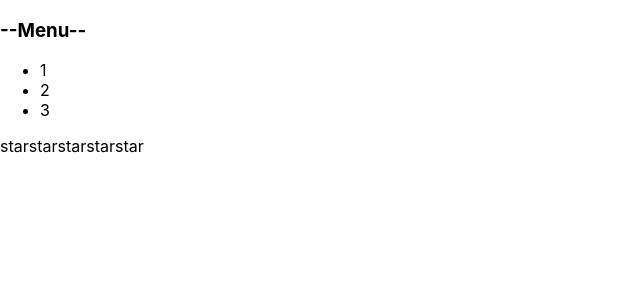
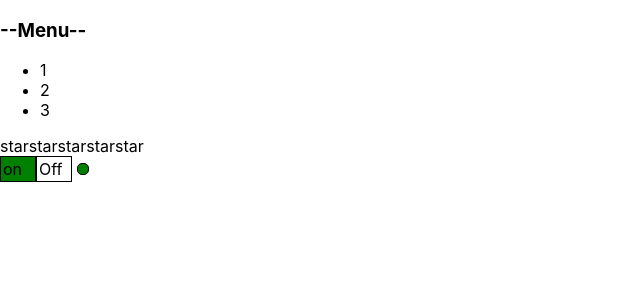
Before and after one commit to AlexMadM/react-kabzda, a React (Create React App) app: page / in a window 1280 px wide. Shown: the top 300 px of the page, without its empty margins (0-640 px from the left). Built offline with nearby package versions, Linux system fonts and the light colour scheme.

Commit message:
lesson 9

```diff
--- a/src/App.tsx
+++ b/src/App.tsx
@@ -3,17 +3,19 @@ import React, {useState} from 'react';
 import './App.css';
 import Rating, {RatingValueType} from "./Rating";
 import Accordion from "./Accordion";
-import OnOff from "./OnOff";
+import UncontrolledOnOff from "./UncontrolledOnOff";
 import UncontrolledAccordion from "./UncontrolledAccordion";
 import UncontrolledRating from "./UncontrolledRating";
+import OnOff from "./OnOff";
 
 function App() {
     let [ratingValue, setRatingValue]= useState<RatingValueType>(0);
     let [accordionCollapsed,setAccordionCollapsed]= useState<boolean>(true)
+    let [on , setOff]= useState(true)
 const acc=()=> setAccordionCollapsed(!accordionCollapsed)
   return (
     <div>
-    {/*  <OnOff/>*/}
+    {/*  <UncontrolledOnOff/>*/}
     {/*  <UncontrolledRating />*/}
     {/*  <UncontrolledAccordion titleValue={'Menu'}/>*/}
     {/*<PageTitle title={"This is APP component"}/>*/}
@@ -26,7 +28,7 @@ const acc=()=> setAccordionCollapsed(!accordionCollapsed)
       {/*<Rating value={3}/>*/}
       {/*<Rating value={4}/>*/}
       {/*<Rating value={5}/>*/}
-
+<OnOff on={on} setOff={setOff}/>
 
 
     </div>
--- a/src/OnOff.tsx
+++ b/src/OnOff.tsx
@@ -1,10 +1,14 @@
 import React, {useState} from 'react';
 
+type PropsOn={
+    on:boolean
+    setOff:(on:boolean)=>void
+}
 
 
-const OnOff = () => {
+const OnOff = (props:PropsOn) => {
 
- const [on,setOn]= useState(false)
+
 
     const onStyle ={
         width:'30px',
@@ -12,7 +16,7 @@ const OnOff = () => {
         border: '1px solid black',
         display:'inline-block',
         padding:'2px',
-        backgroundColor: on ? 'green' : 'white'
+        backgroundColor: props.on ? 'green' : 'white'
 
     }
 
@@ -22,7 +26,7 @@ const offStyle ={
         border: '1px solid black',
         display:'inline-block',
         padding: '2px',
-    backgroundColor: on ? 'white' : 'red'
+        backgroundColor: props.on ? 'white' : 'red'
 
     }
 
@@ -34,7 +38,7 @@ const offStyle ={
         border: '1px solid black',
         display:'inline-block',
         marginLeft: '5px',
-        backgroundColor: on ? 'green' : 'red'
+        backgroundColor: props.on ? 'green' : 'red'
     }
 
 
@@ -42,11 +46,13 @@ const offStyle ={
 
 
         <div>
-            <div onClick={()=>{setOn(true)}} style={onStyle}>on</div>
-            <div onClick={()=>{setOn(false)}} style={offStyle}>Off</div>
+            <div onClick={()=>props.setOff(true)} style={onStyle}>on</div>
+            <div onClick={()=>props.setOff(false)} style={offStyle}>Off</div>
             <div onClick={()=>{}} style={indicatorStyle}></div>
         </div>
     );
 };
 
+
+
 export default OnOff;
--- /dev/null
+++ b/src/UncontrolledOnOff.tsx
@@ -0,0 +1,52 @@
+import React, {useState} from 'react';
+
+
+
+const UncontrolledOnOff = () => {
+
+ const [on,setOn]= useState(false)
+
+    const onStyle ={
+        width:'30px',
+        height:'20px',
+        border: '1px solid black',
+        display:'inline-block',
+        padding:'2px',
+        backgroundColor: on ? 'green' : 'white'
+
+    }
+
+const offStyle ={
+    width:'30px',
+    height:'20px',
+    border: '1px solid black',
+    display:'inline-block',
+    padding: '2px',
+    backgroundColor: on ? 'white' : 'red'
+
+}
+
+
+    const indicatorStyle={
+        width:'10px',
+        height:'10px',
+        borderRadius: '5px',
+        border: '1px solid black',
+        display:'inline-block',
+        marginLeft: '5px',
+        backgroundColor: on ? 'green' : 'red'
+    }
+
+
+    return (
+
+
+        <div>
+            <div onClick={()=>{setOn(true)}} style={onStyle}>on</div>
+            <div onClick={()=>{setOn(false)}} style={offStyle}>Off</div>
+            <div onClick={()=>{}} style={indicatorStyle}></div>
+        </div>
+    );
+};
+
+export default UncontrolledOnOff;
```
Lines whose indentation alone changed are shown as unchanged.
